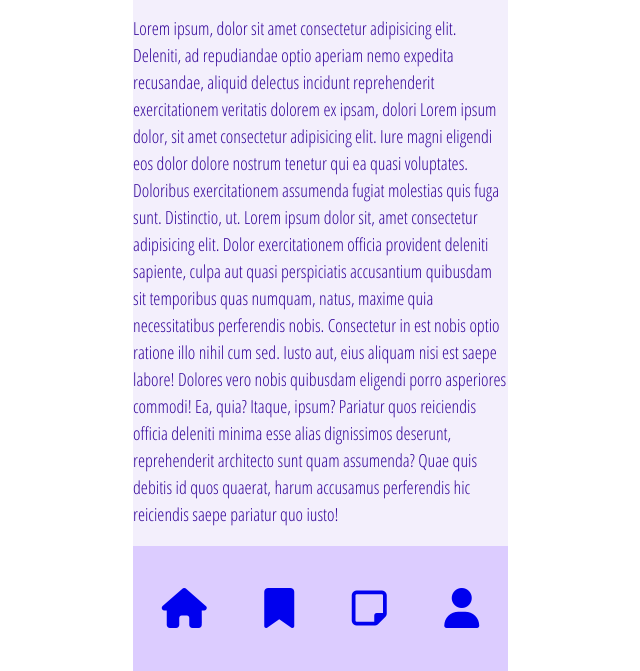
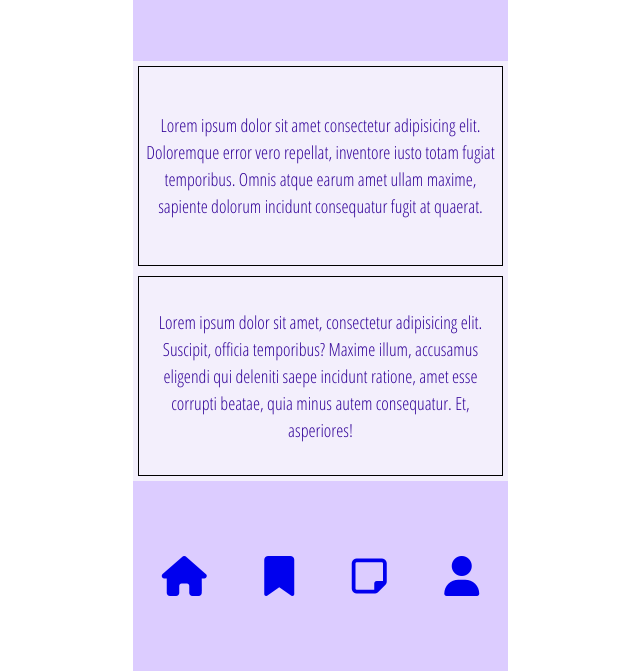
Before and after one commit to yvlange/quiz-app-yvonne, a website: page index.html in a window 1280 px wide. Shown: the part 129-800 px from the top of the page, without its empty margins (267-907 px from the left). Drawn offline with Linux system fonts and the light colour scheme.

Commit message:
Add basic boxes for question-box

```diff
--- a/index.html
+++ b/index.html
@@ -25,25 +25,18 @@
         </div>
       </header>
       <main class="content-grid">
-        <p>
-          Lorem ipsum, dolor sit amet consectetur adipisicing elit. Deleniti, ad
-          repudiandae optio aperiam nemo expedita recusandae, aliquid delectus
-          incidunt reprehenderit exercitationem veritatis dolorem ex ipsam,
-          dolori Lorem ipsum dolor, sit amet consectetur adipisicing elit. Iure
-          magni eligendi eos dolor dolore nostrum tenetur qui ea quasi
-          voluptates. Doloribus exercitationem assumenda fugiat molestias quis
-          fuga sunt. Distinctio, ut. Lorem ipsum dolor sit, amet consectetur
-          adipisicing elit. Dolor exercitationem officia provident deleniti
-          sapiente, culpa aut quasi perspiciatis accusantium quibusdam sit
-          temporibus quas numquam, natus, maxime quia necessitatibus perferendis
-          nobis. Consectetur in est nobis optio ratione illo nihil cum sed.
-          Iusto aut, eius aliquam nisi est saepe labore! Dolores vero nobis
-          quibusdam eligendi porro asperiores commodi! Ea, quia? Itaque, ipsum?
-          Pariatur quos reiciendis officia deleniti minima esse alias
-          dignissimos deserunt, reprehenderit architecto sunt quam assumenda?
-          Quae quis debitis id quos quaerat, harum accusamus perferendis hic
-          reiciendis saepe pariatur quo iusto!
-        </p>
+        <div class="question-box">
+          Lorem ipsum dolor sit amet consectetur adipisicing elit. Doloremque
+          error vero repellat, inventore iusto totam fugiat temporibus. Omnis
+          atque earum amet ullam maxime, sapiente dolorum incidunt consequatur
+          fugit at quaerat.
+        </div>
+        <div class="question-box">
+          Lorem ipsum dolor sit amet, consectetur adipisicing elit. Suscipit,
+          officia temporibus? Maxime illum, accusamus eligendi qui deleniti
+          saepe incidunt ratione, amet esse corrupti beatae, quia minus autem
+          consequatur. Et, asperiores!
+        </div>
       </main>
       <footer class="footer">
         <a href="#"><i class="fas fa-home"></i> </a>
--- a/styles/_base.css
+++ b/styles/_base.css
@@ -62,3 +62,14 @@ input,
 button {
   font-size: 1em;
 }
+
+.question-box {
+  display: flex;
+  flex-direction: column;
+  height: 200px;
+  border: solid 1px black;
+  margin: 5px;
+  align-items: center;
+  justify-content: center;
+  text-align: center;
+}
```
